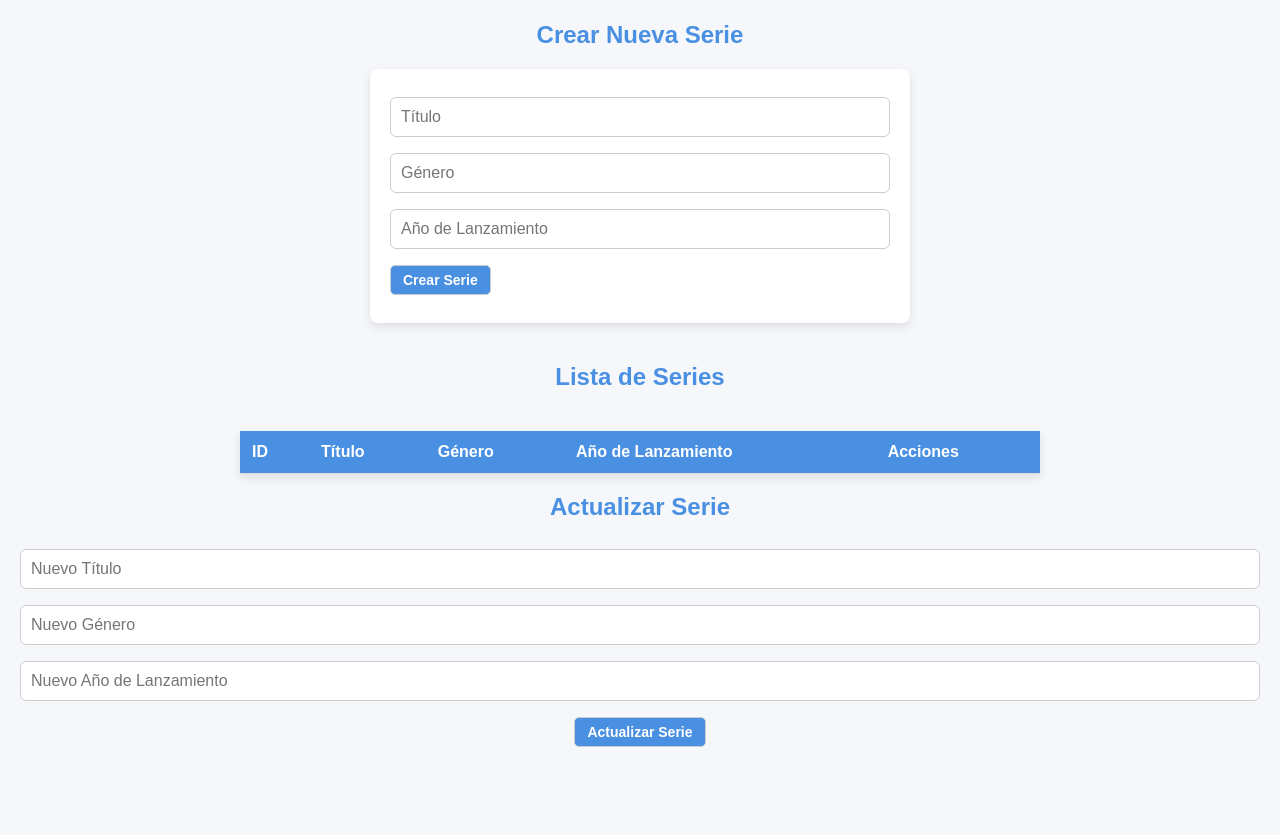
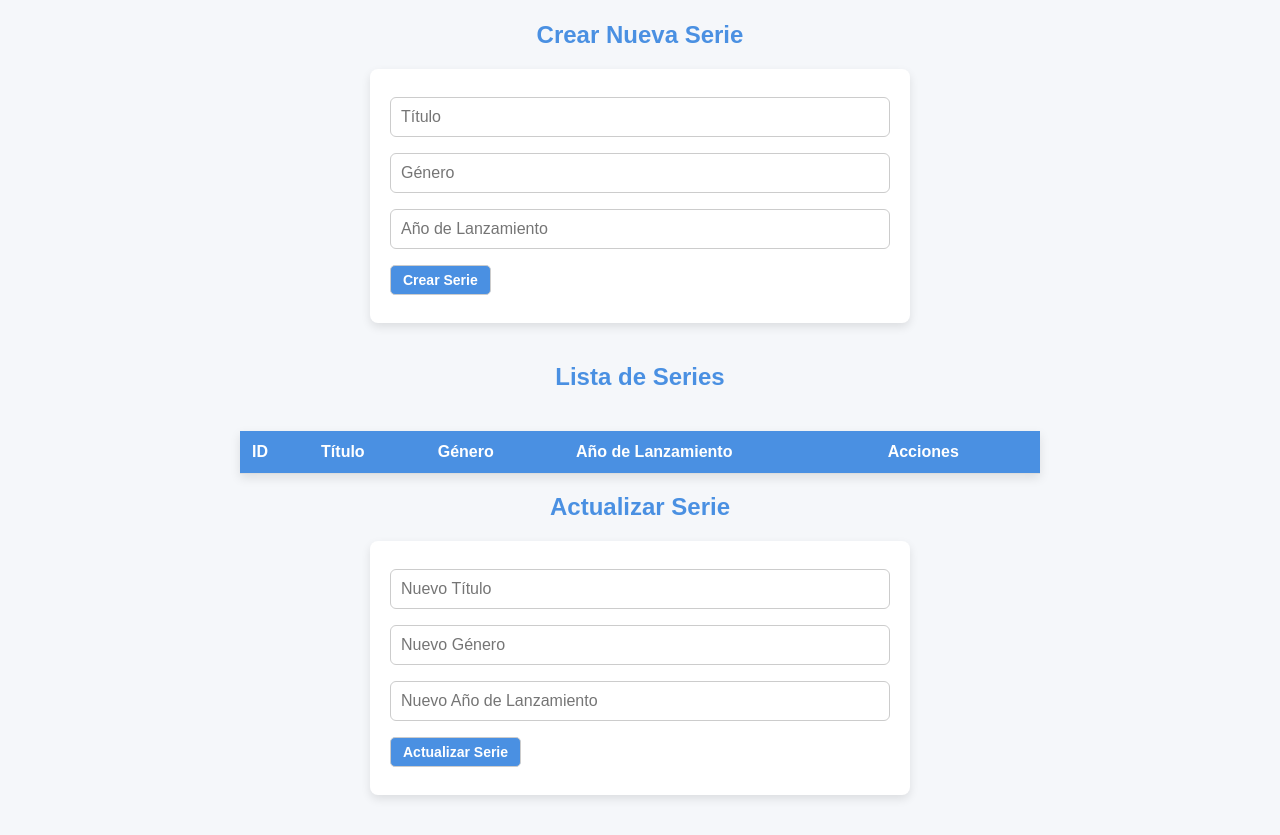
Before and after one commit to SantiagoMariscotti/Clase10FINAL-DW4, a website: page public/index.html in a window 1280 px wide. Shown: the part 99-934 px from the top of the page. Before the commit the page ends 874 px from the top, so only its background shows below. Drawn offline with Linux system fonts and the light colour scheme; no server answers.

Commit message:
quinto commit

```diff
--- a/public/index.html
+++ b/public/index.html
@@ -35,13 +35,16 @@
     </table>
 
     <!-- Formulario para actualizar una serie -->
+<!-- Formulario para actualizar una serie -->
 <h2>Actualizar Serie</h2>
+<form id="updateForm">
     <input type="hidden" id="updateId">
     <input type="text" id="updateTitle" placeholder="Nuevo Título" required>
     <input type="text" id="updateGenre" placeholder="Nuevo Género" required>
     <input type="number" id="updateYear" placeholder="Nuevo Año de Lanzamiento" required>
     <button type="submit">Actualizar Serie</button>
 </form>
+
 
     <script>
         // Función para obtener todas las series y mostrarlas en la tabla
@@ -132,7 +135,10 @@
         }
 
         // Cargar las series cuando se carga la página
+        document.addEventListener('DOMContentLoaded', () => {
     fetchSeries();
+});
+
     </script>
 </body>
 </html>
```
Lines whose indentation alone changed are shown as unchanged.
